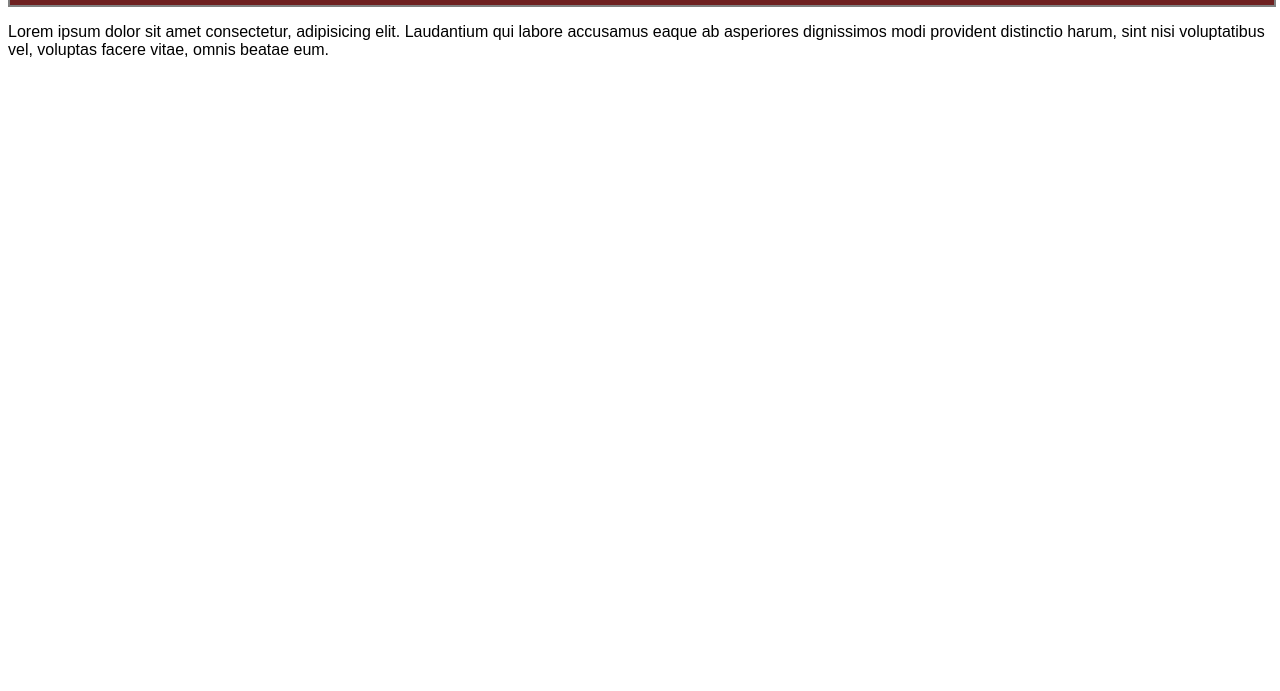
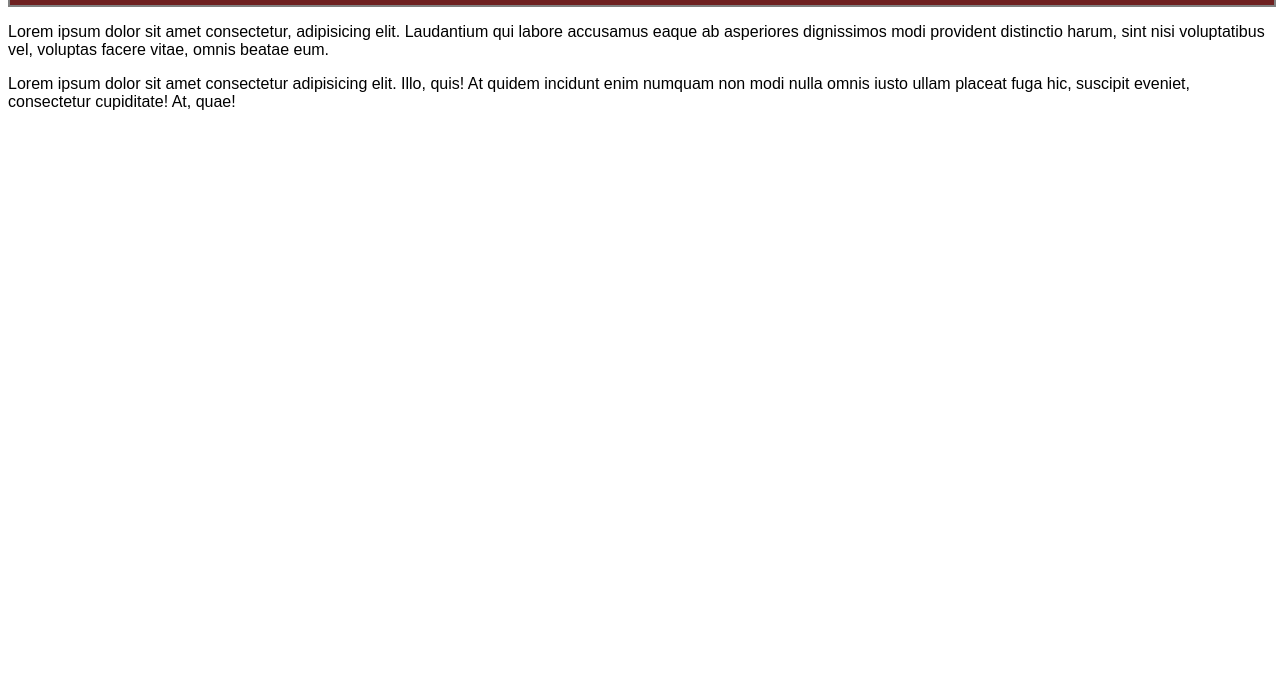
Before and after one commit to MateoGomezL/ex3, a plain HTML site: page index.html in a window 1280 px wide. Shown: the part 109-800 px from the top of the page. Drawn offline with Linux system fonts and the light colour scheme.

Commit message:
E - Du texte est ajouté dans le main

```diff
--- a/index.html
+++ b/index.html
@@ -14,6 +14,7 @@
     </header>
     <main>
         <p>Lorem ipsum dolor sit amet consectetur, adipisicing elit. Laudantium qui labore accusamus eaque ab asperiores dignissimos modi provident distinctio harum, sint nisi voluptatibus vel, voluptas facere vitae, omnis beatae eum.</p>
+        <p>Lorem ipsum dolor sit amet consectetur adipisicing elit. Illo, quis! At quidem incidunt enim numquam non modi nulla omnis iusto ullam placeat fuga hic, suscipit eveniet, consectetur cupiditate! At, quae!</p>
     </main>
     <footer></footer>
 
```
